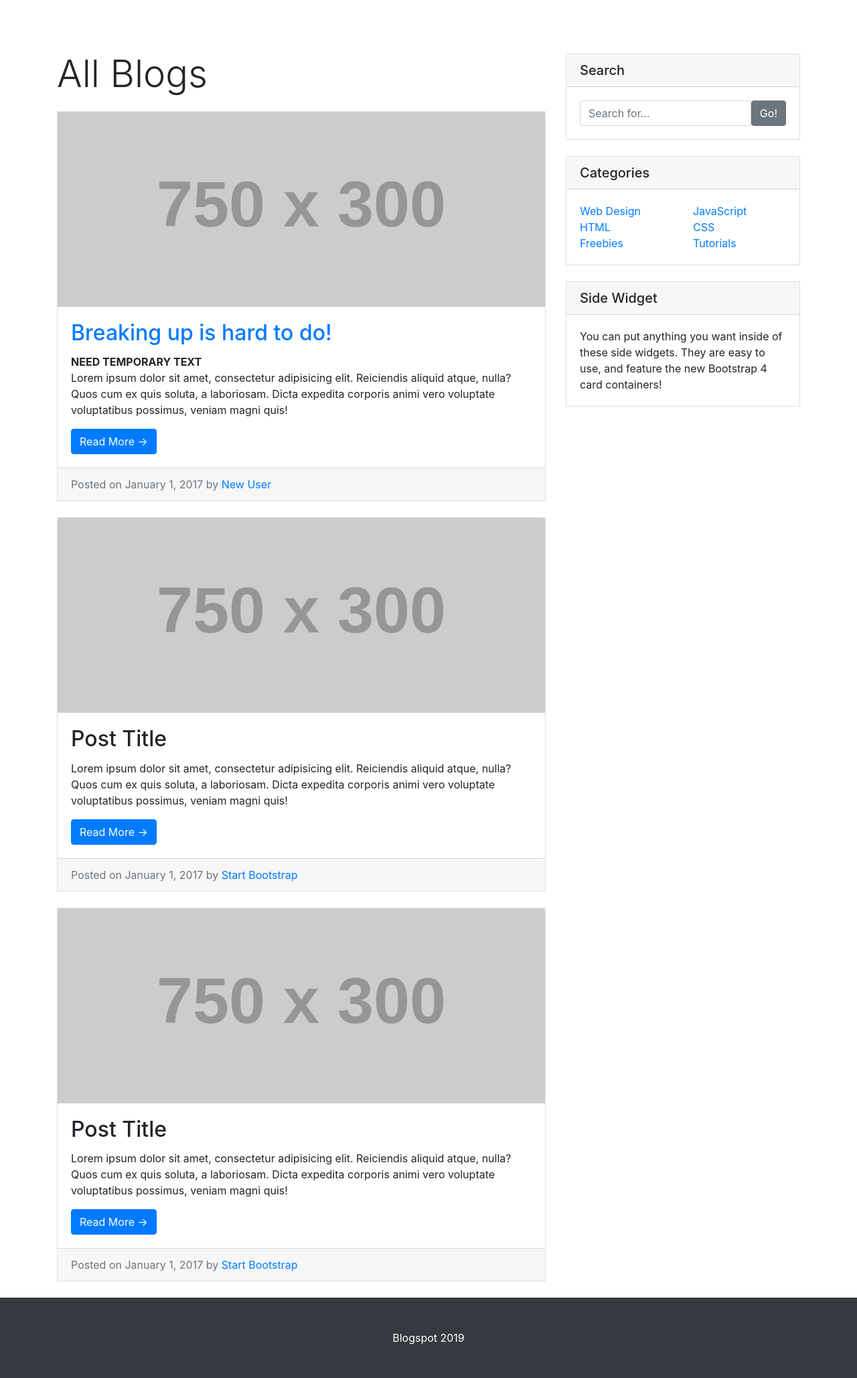
After one commit to codingdojo-projects-algos-august-2019/AmandaKatrinaGroup, a Flask app: template templates/all_blogs.html in a window 1280 px wide. The commit adds this page. Shown: the whole page at 67% size. Run offline with Flask 2, Linux system fonts and the light colour scheme; the template is opened without the code that fills it: values that come from a table or form of the project are taken from there, others are empty; data comes from the database, SQL or seed files in the repository; both versions use the stored data as it was after the commit; grey boxes labelled with a size stand in for pictures from a placeholder-image service; some libraries are stand-ins or nearby versions; some web fonts are replaced.

Commit message:
Update to land.html, blog.html, all_blogs.html

```diff
--- a/routes.py
+++ b/routes.py
@@ -19,3 +19,4 @@ app.add_url_rule('/blogs/<id>/comment/create', view_func=add_comment, methods=['
 app.add_url_rule('/comments/<id>/delete', view_func=delete_comment)
 app.add_url_rule('/blogs/<id>/edit', view_func=edit_blog, methods=['GET', 'POST'])
 app.add_url_rule('/blogs/<id>/delete', view_func=delete_blog)
+# app.add_url_rule('/all_blogs', view_func=all_blogs
--- a/static/css/styles.css
+++ b/static/css/styles.css
@@ -4,16 +4,38 @@
     margin: 0;
     padding: 0;
 }
+
+body {
+    padding-top: 56px;
+}
+
+.carousel-item {
+    height: 65vh;
+    min-height: 300px;
+    background: no-repeat center center scroll;
+    -webkit-background-size: cover;
+    -moz-background-size: cover;
+    -o-background-size: cover;
+    background-size: cover;
+}
+
+.portfolio-item {
+    margin-bottom: 30px;
+}
+
 .hover:hover {
     cursor: pointer;
     text-decoration: underline !important;
 }
+
 #blog_img {
     max-height: 350px;
 }
+
 .thumbnail {
     max-height: 200px;
 }
+
 .navbar-brand {
     font-family: 'Grand Hotel', cursive;
     font-size: 2em;
@@ -65,7 +87,7 @@
 }
 
 .btn {
-    border-radius: 0 !important;
+    border-radius: 50 !important;
 }
 
 .info {
@@ -419,170 +441,3 @@ h1 {
 /* --------------------------END MAIN-------------------------------- */
 
 /* --------------------------FOOTER---------------------------------- */
-
-.header {
-    position: relative;
-    display: -ms-flexbox;
-    display: flex;
-    -ms-flex-wrap: wrap;
-    flex-wrap: wrap;
-    -ms-flex-direction: column;
-    flex-direction: column;
-    -ms-flex-pack: center;
-    justify-content: center;
-    min-height: 350px;
-    padding-top: 4rem;
-    padding-bottom: 4rem;
-    color: #fff;
-    background-color: #777;
-}
-
-*,
-::after,
-::before {
-    box-sizing: box;
-}
-
-h1 {
-    font-size: 3.5rem;
-    font-weight: 300;
-    line-height: 1.1;
-}
-
-.header h1 a {
-    color: #fff;
-    text-decoration: none;
-}
-
-/*footer*/
-.col_white_amrc {
-    color: #FFF;
-}
-
-footer {
-    width: 100%;
-    background-color: #263238;
-    min-height: 250px;
-    padding: 10px 0px 25px 0px;
-}
-
-.pt2 {
-    padding-top: 40px;
-    margin-bottom: 20px;
-}
-
-footer p {
-    font-size: 13px;
-    color: #CCC;
-    padding-bottom: 0px;
-    margin-bottom: 8px;
-}
-
-.mb10 {
-    padding-bottom: 15px;
-}
-
-.footer_ul_amrc {
-    margin: 0px;
-    list-style-type: none;
-    font-size: 14px;
-    padding: 0px 0px 10px 0px;
-}
-
-.footer_ul_amrc li {
-    padding: 0px 0px 5px 0px;
-}
-
-.footer_ul_amrc li a {
-    color: #CCC;
-}
-
-.footer_ul_amrc li a:hover {
-    color: #fff;
-    text-decoration: none;
-}
-
-.fleft {
-    float: left;
-}
-
-.padding-right {
-    padding-right: 10px;
-}
-
-.footer_ul2_amrc {
-    margin: 0px;
-    list-style-type: none;
-    padding: 0px;
-}
-
-.footer_ul2_amrc li p {
-    display: table;
-}
-
-.footer_ul2_amrc li a:hover {
-    text-decoration: none;
-}
-
-.footer_ul2_amrc li i {
-    margin-top: 5px;
-}
-
-.bottom_border {
-    border-bottom: 1px solid #323f45;
-    padding-bottom: 20px;
-}
-
-.foote_bottom_ul_amrc {
-    list-style-type: none;
-    padding: 0px;
-    display: table;
-    margin-top: 10px;
-    margin-right: auto;
-    margin-bottom: 10px;
-    margin-left: auto;
-}
-
-.foote_bottom_ul_amrc li {
-    display: inline;
-}
-
-.foote_bottom_ul_amrc li a {
-    color: #999;
-    margin: 0 12px;
-}
-
-.social_footer_ul {
-    display: table;
-    margin: 10px auto 0 auto;
-    list-style-type: none;
-}
-
-.social_footer_ul li {
-    padding-left: 20px;
-    padding-top: 10px;
-    float: left;
-}
-
-.social_footer_ul li a {
-    color: #CCC;
-    border: 1px solid #CCC;
-    padding: 8px;
-    border-radius: 50%;
-}
-
-.social_footer_ul li i {
-    width: 20px;
-    height: 20px;
-    text-align: center;
-}
-
-.reserved-bot {
-    background: black;
-    height: 100%;
-}
-
-.text-center {
-    color: white;
-    padding-top: 10px;
-}
--- /dev/null
+++ b/templates/all_blogs.html
@@ -0,0 +1,173 @@
+<!DOCTYPE html>
+<html lang="en">
+
+<head>
+    <meta charset="UTF-8">
+    <meta name="viewport" content="width=device-width, initial-scale=1.0">
+    <meta http-equiv="X-UA-Compatible" content="ie=edge">
+    <title>All Blogs</title>
+    <!-- Bootstrap core CSS -->
+    <link rel="stylesheet" href="https://stackpath.bootstrapcdn.com/bootstrap/4.3.1/css/bootstrap.min.css"
+        integrity="sha384-ggOyR0iXCbMQv3Xipma34MD+dH/1fQ784/j6cY/iJTQUOhcWr7x9JvoRxT2MZw1T" crossorigin="anonymous">
+    <link href="https://fonts.googleapis.com/css?family=Roboto:300i,400,700&display=swap" rel="stylesheet">
+    <!-- Custom styles for this template -->
+    <link href="{{url_for('static', filename='css/styles.css')}}" rel="stylesheet">
+    <script src="https://ajax.googleapis.com/ajax/libs/jquery/3.4.1/jquery.min.js"></script>
+
+</head>
+
+<body>
+
+
+    <!-- Navigation -->
+    <!-- Nav End -->
+    <!-- Page Content -->
+    <div class="container">
+
+        <div class="row">
+
+            <!-- Blog Entries Column -->
+            <div class="col-md-8">
+
+                <h1 class="my-4">All Blogs
+                    <small></small>
+                </h1>
+
+                <!-- Blog Post -->
+                <div class="card mb-4">
+                    <img class="card-img-top" src="http://placehold.it/750x300" alt="Card image cap">
+                    <div class="card-body">
+                        <h2 class="card-title">
+                            <a href="/blogs/{{ blog.id }}">{{ blog.title }}</a>
+                        </h2>
+                        <strong> NEED TEMPORARY TEXT </strong>
+                        <p class="card-text">Lorem ipsum dolor sit amet, consectetur adipisicing elit. Reiciendis
+                            aliquid atque, nulla? Quos cum ex quis soluta, a laboriosam. Dicta expedita corporis animi
+                            vero voluptate voluptatibus possimus, veniam magni quis!</p>
+                        <a href="/blogs/{{ blog.id }}" class="btn btn-primary">Read More &rarr;</a>
+                    </div>
+                    <div class="card-footer text-muted">
+                        Posted on January 1, 2017 by
+                        <a href="#">{{ blog.user.first_name }} {{ blog.user.last_name }}</a>
+                    </div>
+                </div>
+
+                <!-- Blog Post BELOW CAN BE DELETED KEPT FOR DISPLAY PURPOASES - WILL NEED AT LEAST 3 BLOGS FOR CSS TO WORK WITH COLUMNS-->
+                <div class="card mb-4">
+                    <img class="card-img-top" src="http://placehold.it/750x300" alt="Card image cap">
+                    <div class="card-body">
+                        <h2 class="card-title">Post Title</h2>
+                        <p class="card-text">Lorem ipsum dolor sit amet, consectetur adipisicing elit. Reiciendis
+                            aliquid atque, nulla? Quos cum ex quis soluta, a laboriosam. Dicta expedita corporis animi
+                            vero voluptate voluptatibus possimus, veniam magni quis!</p>
+                        <a href="#" class="btn btn-primary">Read More &rarr;</a>
+                    </div>
+                    <div class="card-footer text-muted">
+                        Posted on January 1, 2017 by
+                        <a href="#">Start Bootstrap</a>
+                    </div>
+                </div>
+
+                <!-- Blog Post -->
+                <div class="card mb-4">
+                    <img class="card-img-top" src="http://placehold.it/750x300" alt="Card image cap">
+                    <div class="card-body">
+                        <h2 class="card-title">Post Title</h2>
+                        <p class="card-text">Lorem ipsum dolor sit amet, consectetur adipisicing elit. Reiciendis
+                            aliquid atque, nulla? Quos cum ex quis soluta, a laboriosam. Dicta expedita corporis animi
+                            vero voluptate voluptatibus possimus, veniam magni quis!</p>
+                        <a href="#" class="btn btn-primary">Read More &rarr;</a>
+                    </div>
+                    <div class="card-footer text-muted">
+                        Posted on January 1, 2017 by
+                        <a href="#">Start Bootstrap</a>
+                    </div>
+                </div>
+
+
+            </div>
+
+            <!-- Sidebar Widgets Column -->
+            <div class="col-md-4">
+
+                <!-- Search Widget -->
+                <div class="card my-4">
+                    <h5 class="card-header">Search</h5>
+                    <div class="card-body">
+                        <div class="input-group">
+                            <input type="text" class="form-control" placeholder="Search for...">
+                            <span class="input-group-btn">
+                                <button class="btn btn-secondary" type="button">Go!</button>
+                            </span>
+                        </div>
+                    </div>
+                </div>
+
+                <!-- Categories Widget TAGS NEED TO BE SET-->
+                <div class="card my-4">
+                    <h5 class="card-header">Categories</h5>
+                    <div class="card-body">
+                        <div class="row">
+                            <div class="col-lg-6">
+                                <ul class="list-unstyled mb-0">
+                                    <li>
+                                        <a href="#">Web Design</a>
+                                    </li>
+                                    <li>
+                                        <a href="#">HTML</a>
+                                    </li>
+                                    <li>
+                                        <a href="#">Freebies</a>
+                                    </li>
+                                </ul>
+                            </div>
+                            <div class="col-lg-6">
+                                <ul class="list-unstyled mb-0">
+                                    <li>
+                                        <a href="#">JavaScript</a>
+                                    </li>
+                                    <li>
+                                        <a href="#">CSS</a>
+                                    </li>
+                                    <li>
+                                        <a href="#">Tutorials</a>
+                                    </li>
+                                </ul>
+                            </div>
+                        </div>
+                    </div>
+                </div>
+
+                <!-- Side Widget -->
+                <div class="card my-4">
+                    <h5 class="card-header">Side Widget</h5>
+                    <div class="card-body">
+                        You can put anything you want inside of these side widgets. They are easy to use, and feature
+                        the new Bootstrap 4 card containers!
+                    </div>
+                </div>
+
+            </div>
+
+        </div>
+        <!-- /.row -->
+
+    </div>
+    <!-- /.container -->
+
+    <!-- Footer -->
+    <footer class="py-5 bg-dark">
+        <div class="container">
+            <p class="m-0 text-center text-white">Blogspot 2019</p>
+        </div>
+        <!-- /.container -->
+    </footer>
+
+    <!-- Bootstrap core JavaScript -->
+    <script src="vendor/jquery/jquery.min.js"></script>
+    <script src="vendor/bootstrap/js/bootstrap.bundle.min.js"></script>
+
+
+</body>
+
+</html>
```
Also changed, not shown: templates/blog.html (+43 -32 lines), templates/index.html (+14 -6 lines), templates/land.html (+111 -66 lines), group_project.db, static/css/all_blogs.css (added), static/img/blogs/3_pirate.jpg (added).
